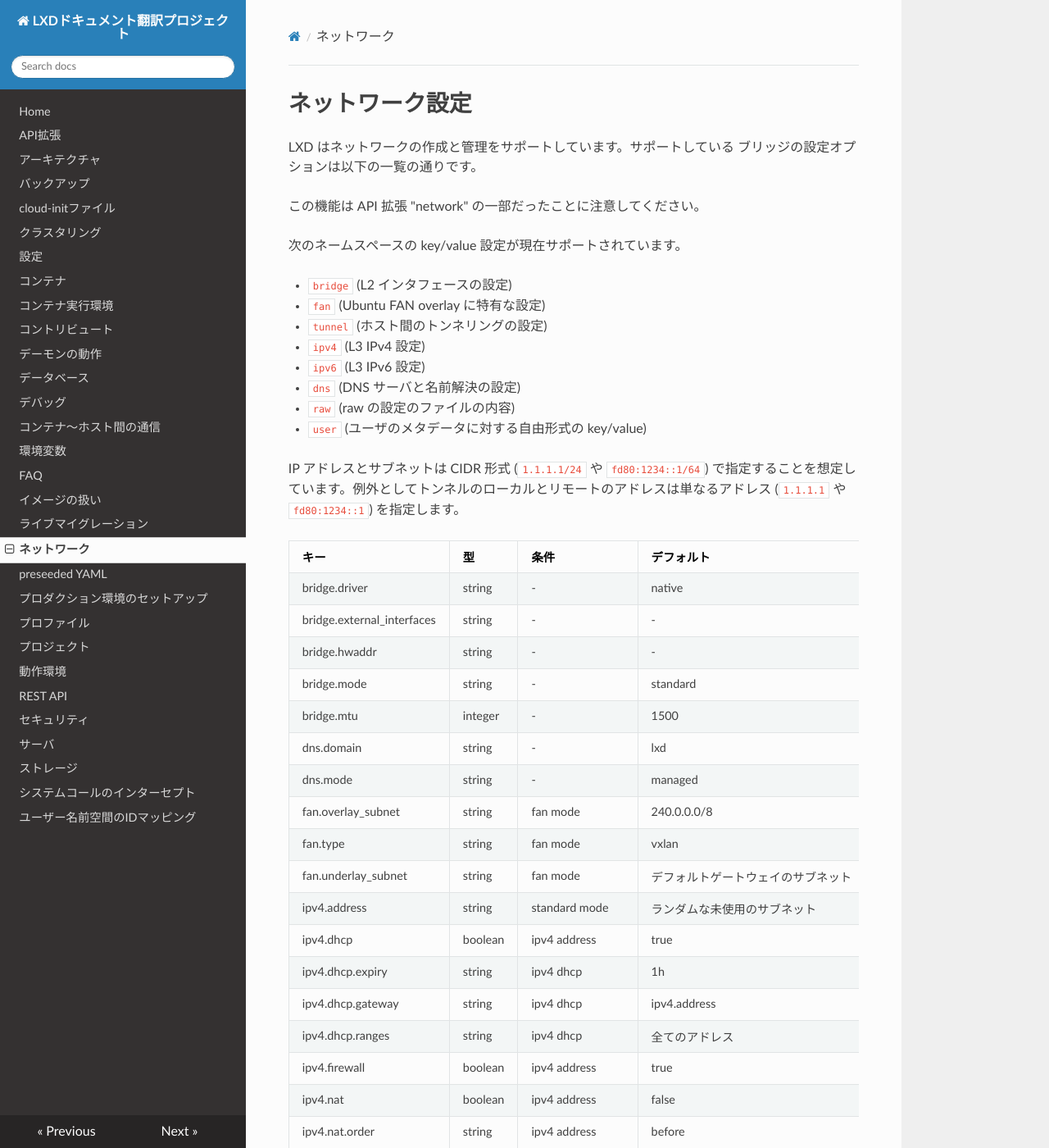
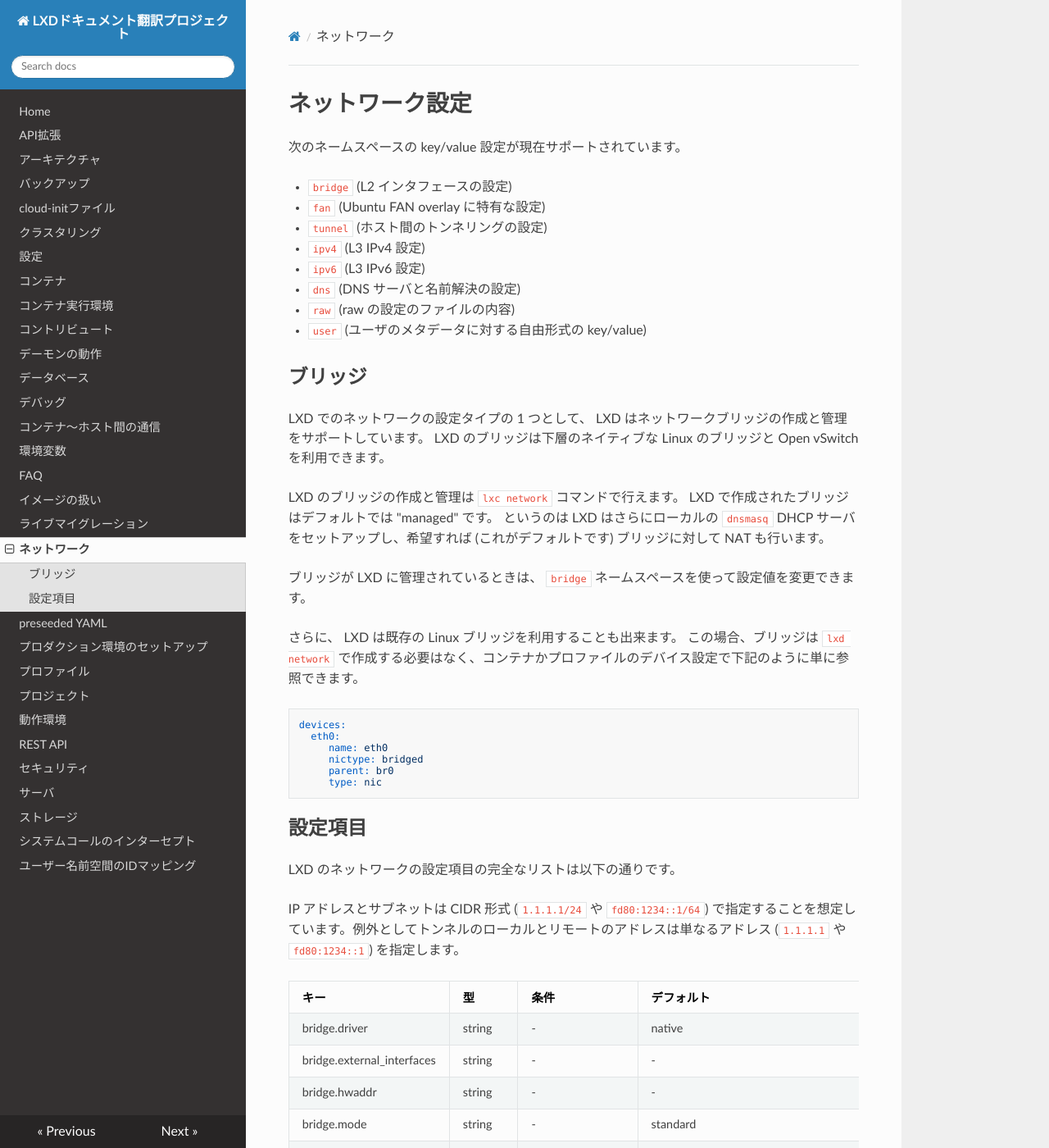
Before and after one commit to lxc-jp/lxd-ja, an MkDocs documentation site: the page built from doc/networks.md, in a window 1280 px wide and 1400 px high. Shown: the whole window at 82% size. Built offline with MkDocs 1.6.1, drawn with Linux system fonts in a browser that asks for light colours; nearby versions of some CDN libraries; old or Windows-style settings are respelled for this version of MkDocs.

Commit message:
Update networks.md to upstream at 2020-01-10
Signed-off-by: Hiroaki Nakamura <hnakamur@gmail.com>

````diff
--- a/doc/networks.md
+++ b/doc/networks.md
@@ -1,16 +1,5 @@
 # ネットワーク設定
 <!-- Network configuration -->
-LXD はネットワークの作成と管理をサポートしています。サポートしている
-ブリッジの設定オプションは以下の一覧の通りです。
-<!--
-LXD supports creating and managing bridges, below is a list of the
-configuration options supported for those bridges.
--->
-
-この機能は API 拡張 "network" の一部だったことに注意してください。
-<!--
-Note that this feature was introduced as part of API extension "network".
--->
 
 次のネームスペースの key/value 設定が現在サポートされています。
 <!--
@@ -26,6 +15,59 @@ currently supported:
  - `dns` (DNS サーバと名前解決の設定) <!-- (DNS server and resolution configuration) -->
  - `raw` (raw の設定のファイルの内容) <!-- (raw configuration file content) -->
  - `user` (ユーザのメタデータに対する自由形式の key/value) <!-- (free form key/value for user metadata) -->
+
+## ブリッジ <!-- Bridges -->
+
+LXD でのネットワークの設定タイプの 1 つとして、 LXD はネットワークブリッジの作成と管理をサポートしています。
+LXD のブリッジは下層のネイティブな Linux のブリッジと Open vSwitch を利用できます。
+<!--
+As one of the possible network configuration types under LXD,
+LXD supports creating and managing network bridges. LXD bridges
+can leverage underlying native Linux bridges and Open vSwitch.
+-->
+
+LXD のブリッジの作成と管理は `lxc network` コマンドで行えます。
+LXD で作成されたブリッジはデフォルトでは "managed" です。
+というのは LXD はさらにローカルの `dnsmasq` DHCP サーバをセットアップし、希望すれば (これがデフォルトです) ブリッジに対して NAT も行います。
+<!--
+Creation and management of LXD bridges is performed via the `lxc network`
+command. A bridge created by LXD is by default "managed" which
+means that LXD also will additionally set up a local `dnsmasq`
+DHCP server and if desired also perform NAT for the bridge (this
+is the default.)
+-->
+
+ブリッジが LXD に管理されているときは、 `bridge` ネームスペースを使って設定値を変更できます。
+<!--
+When a bridge is managed by LXD, configuration values
+under the `bridge` namespace can be used to configure it.
+-->
+
+さらに、 LXD は既存の Linux ブリッジを利用することも出来ます。
+この場合、ブリッジは `lxd network` で作成する必要はなく、コンテナかプロファイルのデバイス設定で下記のように単に参照できます。
+<!--
+Additionally, LXD can utilize a pre-existing Linux
+bridge. In this case, the bridge does not need to be created via
+`lxd network` and can simply be referenced in a container or
+profile device configuration as follows:
+-->
+
+```
+devices:
+  eth0:
+     name: eth0
+     nictype: bridged
+     parent: br0
+     type: nic
+```
+
+## 設定項目 <!-- Configuration Settings -->
+
+LXD のネットワークの設定項目の完全なリストは以下の通りです。
+<!--
+A complete list of configuration settings for LXD networks can
+be found below.
+-->
 
 IP アドレスとサブネットは CIDR 形式 (`1.1.1.1/24` や `fd80:1234::1/64`) で指定することを想定しています。例外としてトンネルのローカルとリモートのアドレスは単なるアドレス (`1.1.1.1` や `fd80:1234::1`) を指定します。
 <!--
@@ -67,7 +109,7 @@ ipv6.nat.order                  | string    | ipv6 address          | before
 ipv6.nat.address                | string    | ipv6 address          | -                         | ブリッジからの送信時に使うソースアドレス <!-- The source address used for outbound traffic from the bridge -->
 ipv6.routes                     | string    | ipv6 address          | -                         | ブリッジへルーティングする追加の IPv4 CIDR サブネットのカンマ区切りリスト <!-- Comma separated list of additional IPv6 CIDR subnets to route to the bridge -->
 ipv6.routing                    | boolean   | ipv6 address          | true                      | ブリッジの内外にトラフィックをルーティングするかどうか <!-- Whether to route traffic in and out of the bridge -->
-raw.dnsmasq                     | string    | -                     | -                         | 設定に追加する dnsmasq の設定 <!-- Additional dnsmasq configuration to append to the configuration -->
+raw.dnsmasq                     | string    | -                     | -                         | 設定に追加する dnsmasq の設定ファイル <!-- Additional dnsmasq configuration to append to the configuration file-->
 tunnel.NAME.group               | string    | vxlan                 | 239.0.0.1                 | vxlan のマルチキャスト設定 (local と remote が未設定の場合に使われます) <!-- Multicast address for vxlan (used if local and remote aren't set) -->
 tunnel.NAME.id                  | integer   | vxlan                 | 0                         | vxlan トンネルに使用するトンネル ID <!-- Specific tunnel ID to use for the vxlan tunnel -->
 tunnel.NAME.interface           | string    | vxlan                 | -                         | トンネルに使用するホスト・インタフェース <!-- Specific host interface to use for the tunnel -->
````
